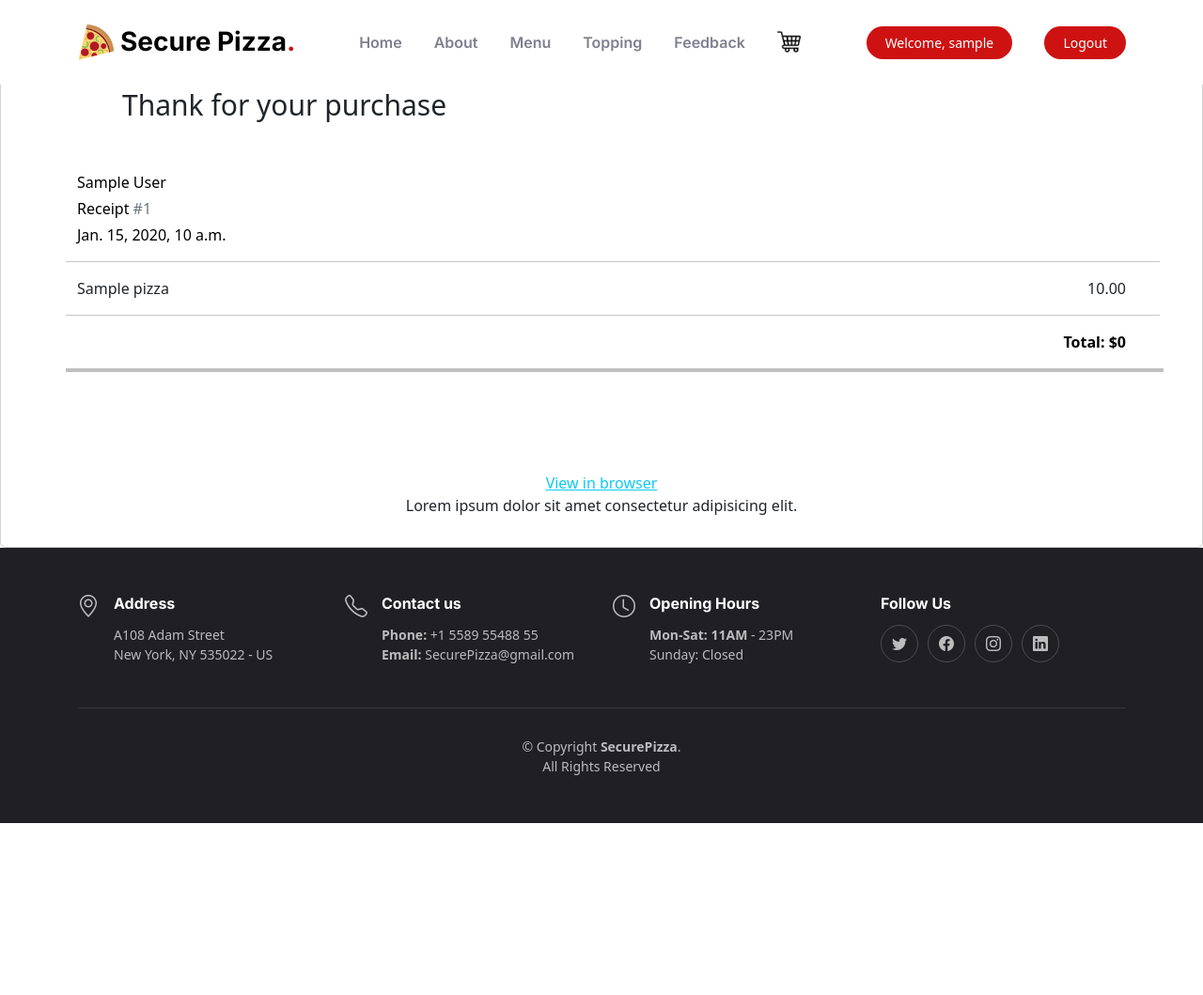
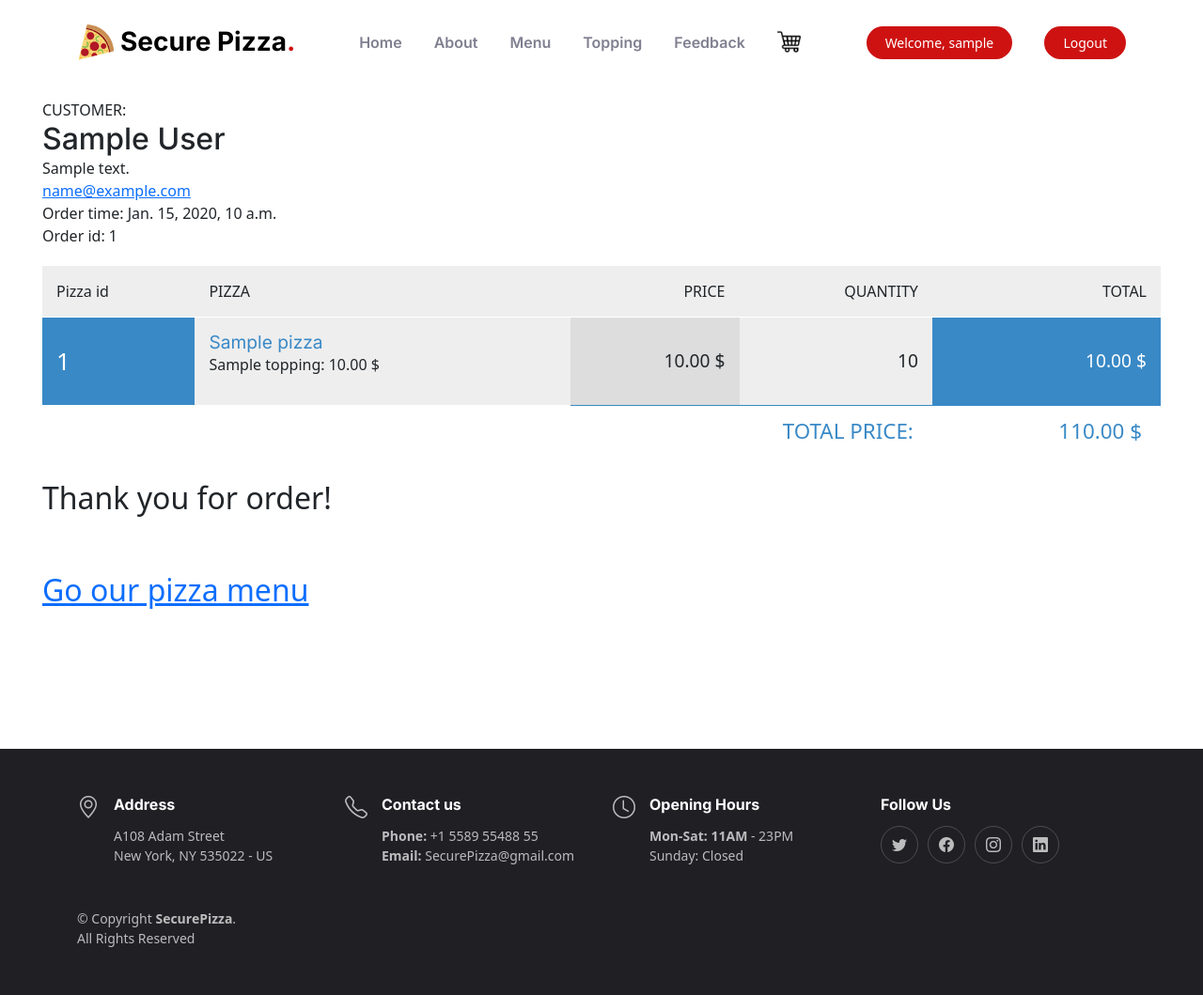
Before and after one commit to bythewaters/pizza-delivery, a Django app: page /receipt/ in a window 1280 px wide. Shown: the whole page at 94% size. Before the commit the page ends 876 px from the top, so only its background shows below. Run offline with Django 4.2, Linux system fonts and the light colour scheme; a user stored in the database is signed in; tables that the repository leaves empty hold one stand-in row (values such as "Sample post"); some libraries are stand-ins or nearby versions.

Commit message:
Add ReceiptListView in views

```diff
--- a/delivery/views.py
+++ b/delivery/views.py
@@ -187,6 +187,7 @@ class OrderListView(LoginRequiredMixin, generic.ListView):
                 pizza.pizza_change_price = pizza.price * pizza.quantity
                 pizza.save()
                 for topping in pizza.topping.all():
+                    pizza.pizza_change_price += topping.price
                     total_price += topping.price
         context["total_price"] = total_price
         return context
@@ -279,3 +280,15 @@ class ReceiptListView(LoginRequiredMixin, generic.ListView):
 
     def get_queryset(self):
         return Receipt.objects.filter(customer_order__customer=self.request.user).order_by("-order_time")
+
+    def get_context_data(self, *, object_list=None, **kwargs):
+        context = super(ReceiptListView, self).get_context_data(**kwargs)
+        order = self.get_queryset()
+        total_price = 0
+        for order in order:
+            for pizza in order.customer_order.pizza.all():
+                total_price += pizza.price * pizza.quantity
+                for topping in pizza.topping.all():
+                    total_price += topping.price
+        context["total_price"] = total_price
+        return context
--- a/static/assets/css/main.css
+++ b/static/assets/css/main.css
@@ -1082,23 +1082,173 @@ section {
   transition: 0.3s;
 }
 
-.footer .social-links a:hover {
-  color: #fff;
-  border-color: #fff;
-}
-
-.footer .copyright {
-  text-align: center;
-  padding-top: 30px;
-  border-top: 1px solid rgba(255, 255, 255, 0.1);
-}
-
-.footer .credits {
-  padding-top: 4px;
-  text-align: center;
-  font-size: 13px;
-}
 
 .footer .credits a {
   color: #fff;
 }}
+
+#invoice{
+    padding: 30px;
+}
+
+.invoice {
+    position: relative;
+    background-color: #FFF;
+    min-height: 680px;
+    padding: 15px
+}
+
+.invoice header {
+    padding: 10px 0;
+    margin-bottom: 20px;
+    border-bottom: 1px solid #3989c6
+}
+
+.invoice .company-details {
+    text-align: right
+}
+
+.invoice .company-details .name {
+    margin-top: 0;
+    margin-bottom: 0
+}
+
+.invoice .contacts {
+    margin-bottom: 20px
+}
+
+.invoice .invoice-to {
+    text-align: left
+}
+
+.invoice .invoice-to .to {
+    margin-top: 0;
+    margin-bottom: 0
+}
+
+.invoice .invoice-details {
+    text-align: right
+}
+
+.invoice .invoice-details .invoice-id {
+    margin-top: 0;
+    color: #3989c6
+}
+
+.invoice main {
+    padding-bottom: 50px
+}
+
+.invoice main .thanks {
+    margin-top: -100px;
+    font-size: 2em;
+    margin-bottom: 50px
+}
+
+.invoice main .notices {
+    padding-left: 6px;
+    border-left: 6px solid #3989c6
+}
+
+.invoice main .notices .notice {
+    font-size: 1.2em
+}
+
+.invoice table {
+    width: 100%;
+    border-collapse: collapse;
+    border-spacing: 0;
+    margin-bottom: 20px
+}
+
+.invoice table td,.invoice table th {
+    padding: 15px;
+    background: #eee;
+    border-bottom: 1px solid #fff
+}
+
+.invoice table th {
+    white-space: nowrap;
+    font-weight: 400;
+    font-size: 16px
+}
+
+.invoice table td h3 {
+    margin: 0;
+    font-weight: 400;
+    color: #3989c6;
+    font-size: 1.2em
+}
+
+.invoice table .qty,.invoice table .total,.invoice table .unit {
+    text-align: right;
+    font-size: 1.2em
+}
+
+.invoice table .no {
+    color: #fff;
+    font-size: 1.6em;
+    background: #3989c6
+}
+
+.invoice table .unit {
+    background: #ddd
+}
+
+.invoice table .total {
+    background: #3989c6;
+    color: #fff
+}
+
+.invoice table tbody tr:last-child td {
+    border: none
+}
+
+.invoice table tfoot td {
+    background: 0 0;
+    border-bottom: none;
+    white-space: nowrap;
+    text-align: right;
+    padding: 10px 20px;
+    font-size: 1.2em;
+    border-top: 1px solid #aaa
+}
+
+.invoice table tfoot tr:first-child td {
+    border-top: none
+}
+
+.invoice table tfoot tr:last-child td {
+    color: #3989c6;
+    font-size: 1.4em;
+    border-top: 1px solid #3989c6
+}
+
+.invoice table tfoot tr td:first-child {
+    border: none
+}
+
+.invoice footer {
+    width: 100%;
+    text-align: center;
+    color: #777;
+    border-top: 1px solid #aaa;
+    padding: 8px 0
+}
+
+@media print {
+    .invoice {
+        font-size: 11px!important;
+        overflow: hidden!important
+    }
+
+    .invoice footer {
+        position: absolute;
+        bottom: 10px;
+        page-break-after: always
+    }
+
+    .invoice>div:last-child {
+        page-break-before: always
+    }
+}
--- a/templates/delivery/receipt_list.html
+++ b/templates/delivery/receipt_list.html
@@ -2,43 +2,66 @@
 {% load static %}
 
 {% block content %}
-  <br>
-  <div class="card">
-    <div class="card-body mx-4">
-      <div class="container">
-        <p class="my-5 mx-5" style="font-size: 30px;">Thank for your purchase</p>
-        {% for receipt in receipt_order %}
-          <div class="row">
-            <ul class="list-unstyled">
-              <li class="text-black">
-                {{ receipt.customer_order.customer.first_name }} {{ receipt.customer_order.customer.last_name }}
-              </li>
-              <li class="text-muted mt-1"><span class="text-black">Receipt</span> #{{ receipt.customer_order.id }}</li>
-              <li class="text-black mt-1">{{ receipt.order_time }}</li>
-            </ul>
-            {% for pizza in receipt.customer_order.pizza.all %}
-              <hr>
-              <div class="col-xl-10">
-                <p>{{ pizza.name }}</p>
-              </div>
-              <div class="col-xl-2">
-                <p class="float-end">{{ pizza.price }}</p>
-              </div>
-              <hr>
-            {% endfor %}
-          </div>
-        {% endfor %}
-        <div class="row text-black">
-          <div class="col-xl-12">
-            <p class="float-end fw-bold">Total: $0</p>
-          </div>
-          <hr style="border: 2px solid black;">
+  <div id="invoice">
+    <div class="invoice overflow-auto">
+        <div style="min-width: 600px">
+          {% for order in receipt_order %}
+            <main>
+                <div class="row contacts">
+                    <div class="col invoice-to" style="margin-top: 60px">
+                        <div class="text-gray-light">CUSTOMER:</div>
+                        <h2 class="to">
+                          {{ order.customer_order.customer.first_name }}
+                          {{ order.customer_order.customer.last_name }}
+                        </h2>
+                        <div class="address">{{ order.customer_order.customer.address }}</div>
+                        <div class="email"><a href="mailto:john@example.com">{{ order.customer_order.customer.email }}</a></div>
+                        <div class="address">Order time: {{ order.order_time }}</div>
+                        <div class="address">Order id: {{ order.id }}</div>
+                    </div>
+                </div>
+                <table border="0" cellspacing="0" cellpadding="0">
+                    <thead>
+                        <tr>
+                            <th>Pizza id</th>
+                            <th class="text-left">PIZZA</th>
+                            <th class="text-right">PRICE</th>
+                            <th class="text-right">QUANTITY</th>
+                            <th class="text-right">TOTAL</th>
+                        </tr>
+                    </thead>
+                    <tbody>
+                      {% for pizza in order.customer_order.pizza.all %}
+                            <tr>
+                                <td class="no">{{ pizza.id }}</td>
+                                <td class="text-left"><h3>
+                                  {{ pizza.name }}
+                                </h3>
+                                 {% for topping in pizza.topping.all %}
+                                    <p>{{ topping.name }}: {{ topping.price }} $</p>
+                                  {% endfor %}
+                                </td>
+                                <td class="unit">{{ pizza.price }} $</td>
+                                <td class="qty">{{ pizza.quantity }}</td>
+                                <td class="total">{{ pizza.pizza_change_price }} $</td>
+                            </tr>
+                      {% endfor %}
+                    <tfoot>
+                        <tr>
+                            <td colspan="2"></td>
+                            <td colspan="2">TOTAL PRICE:</td>
+                            <td>{{ total_price }} $</td>
+                        </tr>
+                    </tfoot>
+                </table>
+                <div class="thanks" style="margin-top: 10px">Thank you for order!</div>
+                <div class="thanks" style="margin-top: 10px">
+                  <a href="{% url 'delivery:pizza-menu-list' %}">Go our pizza menu</a>
+                </div>
+            </main>
+          {% endfor %}
         </div>
-        <div class="text-center" style="margin-top: 90px;">
-          <a><u class="text-info">View in browser</u></a>
-          <p>Lorem ipsum dolor sit amet consectetur adipisicing elit. </p>
-        </div>
-      </div>
+        <div></div>
     </div>
-  </div>
+</div>
 {% endblock %}
```
Also changed, not shown: templates/delivery/order_list.html (+2 -6 lines).
